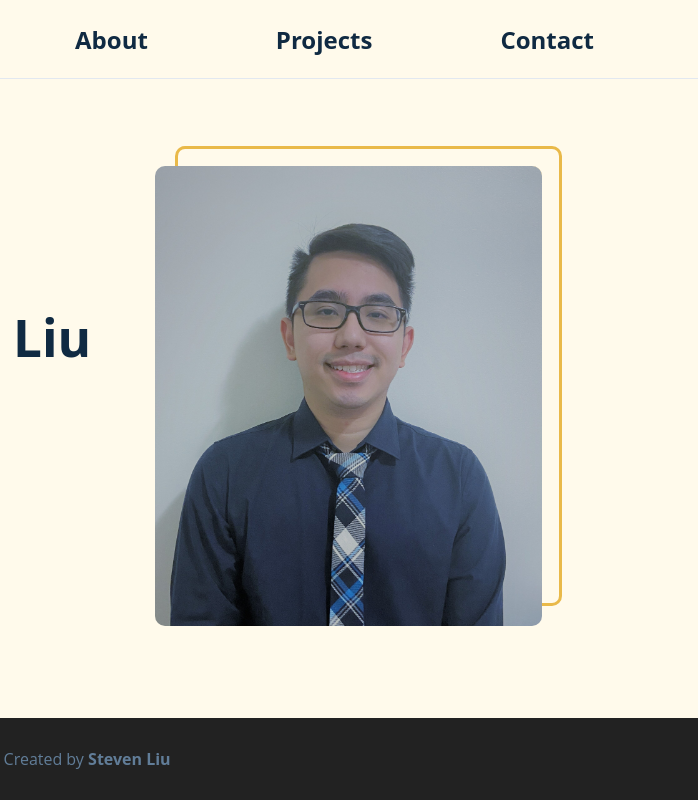
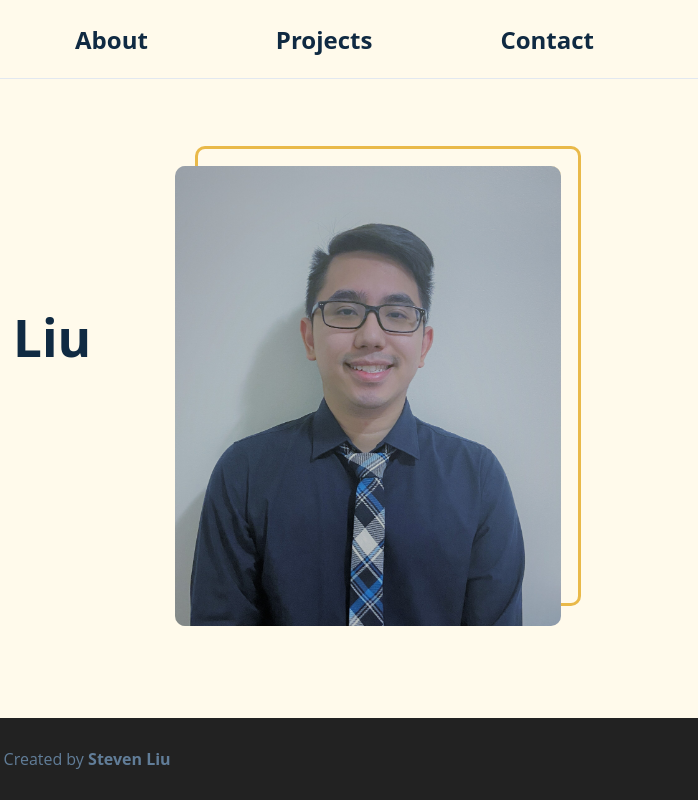
Before and after one commit to stevenliu595/PersonalPortfolio, a plain HTML site: page index.html in a window 1280 px wide. Shown: the full height of the page, 582-1280 px from the left. Drawn offline with Linux system fonts and the light colour scheme.

Commit message:
margin on img

```diff
--- a/styles.css
+++ b/styles.css
@@ -206,6 +206,7 @@ a {
     rgb(233, 185, 73) 20px -20px;
 
   height: 460px;
+  margin: 0px 5%;
 }
 
 .about-container,
```
